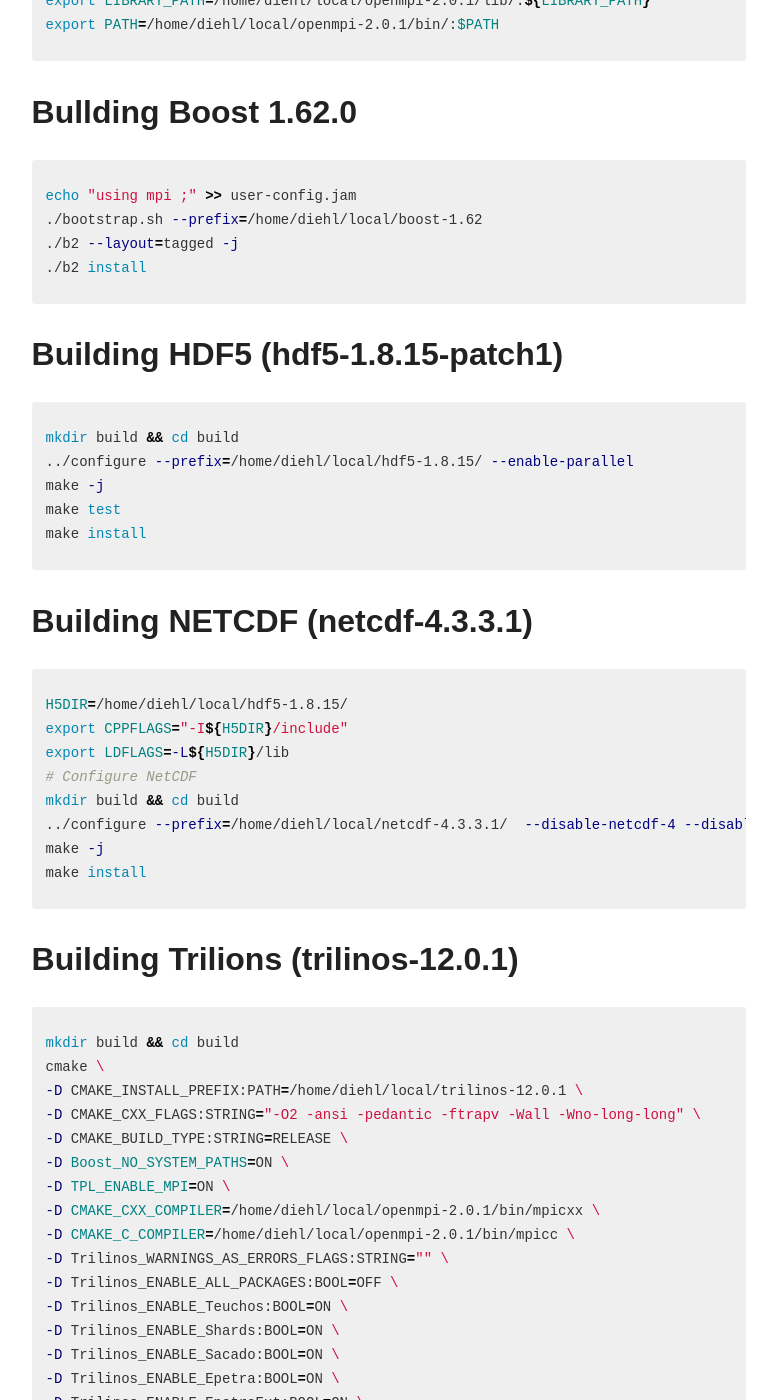
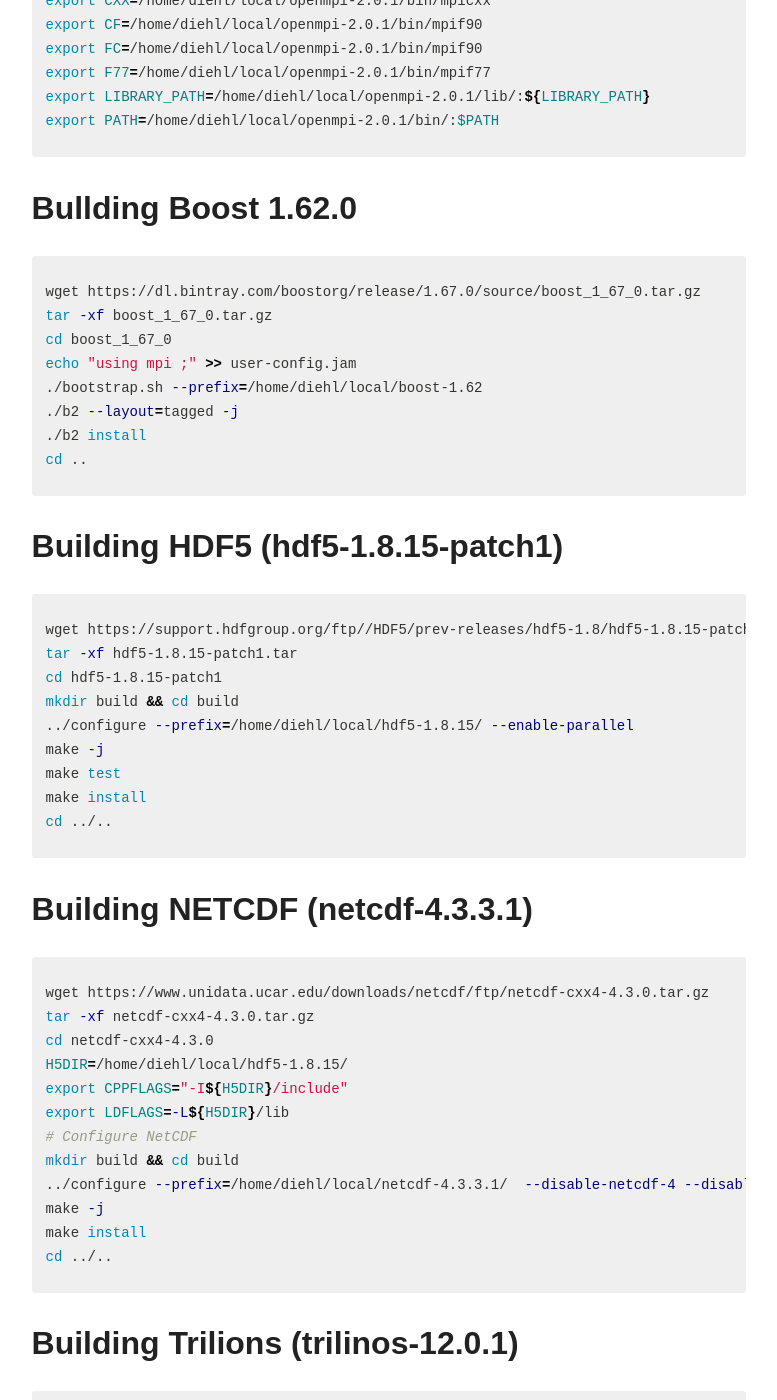
Before and after one commit to diehlpk/diehlpk.github.io, a Jekyll site: the page built from _posts/blog/2016-12-15-builing-peridigm.md, in a window 1280 px wide and 1400 px high, scrolled down 1257 px. Shown: the whole window, without its empty margins (348-1125 px from the left). Built offline with Jekyll 4.4.1, drawn with Linux system fonts in a browser that asks for light colours; nearby versions of some CDN libraries; some web fonts are replaced; some of the changed text lies outside the part shown.

Commit message:
Update the installation instructions for peridigm on ubuntu

```diff
--- a/_posts/blog/2016-12-15-builing-peridigm.md
+++ b/_posts/blog/2016-12-15-builing-peridigm.md
@@ -13,12 +13,16 @@ author: diehlpk
 * libblas-dev (Ubuntu package)
 * liblapack-dev (Ubuntu package)
 
-## Bulding [OpenMPI](http://www.open-mpi.de/software/ompi/v2.0/) 2.0.1
+## Bulding [OpenMPI](https://www.open-mpi.org/software/ompi/v2.1/) 2.0.1
 {% highlight bash %}
+wget https://download.open-mpi.org/release/open-mpi/v2.1/openmpi-2.1.0.tar.gz
+tar -xf openmpi-2.1.0.tar.gz
+cd cd openmpi-2.0.1
 mkdir build && cd build
 ../configure --prefix=/home/diehl/local/openmpi-2.0.1
 make -j
 make install
+cd ../..
 {% endhighlight %}
 Export path for the usage of the new compiler
 {% highlight bash %}
@@ -33,23 +37,34 @@ export PATH=/home/diehl/local/openmpi-2.0.1/bin/:$PATH
 
 ## Bullding [Boost](http://www.boost.org/users/download/) 1.62.0
 {% highlight bash %}
+wget https://dl.bintray.com/boostorg/release/1.67.0/source/boost_1_67_0.tar.gz
+tar -xf boost_1_67_0.tar.gz
+cd boost_1_67_0
 echo "using mpi ;" >> user-config.jam
 ./bootstrap.sh --prefix=/home/diehl/local/boost-1.62
 ./b2 --layout=tagged -j
 ./b2 install
+cd ..
 {% endhighlight %}
 
 ## Building [HDF5](https://www.hdfgroup.org/downloads/index.html) (hdf5-1.8.15-patch1)
 {% highlight bash %}
+wget https://support.hdfgroup.org/ftp//HDF5/prev-releases/hdf5-1.8/hdf5-1.8.15-patch1/src/hdf5-1.8.15-patch1.tar
+tar -xf hdf5-1.8.15-patch1.tar
+cd hdf5-1.8.15-patch1
 mkdir build && cd build
 ../configure --prefix=/home/diehl/local/hdf5-1.8.15/ --enable-parallel
 make -j
 make test
 make install
+cd ../..
 {% endhighlight %}
 
 ## Building [NETCDF](https://www.unidata.ucar.edu/downloads/netcdf/index.jsp) (netcdf-4.3.3.1)
 {% highlight bash %}
+wget https://www.unidata.ucar.edu/downloads/netcdf/ftp/netcdf-cxx4-4.3.0.tar.gz
+tar -xf netcdf-cxx4-4.3.0.tar.gz
+cd netcdf-cxx4-4.3.0
 H5DIR=/home/diehl/local/hdf5-1.8.15/
 export CPPFLAGS="-I${H5DIR}/include"
 export LDFLAGS=-L${H5DIR}/lib
@@ -58,10 +73,14 @@ mkdir build && cd build
 ../configure --prefix=/home/diehl/local/netcdf-4.3.3.1/  --disable-netcdf-4 --disable-dap --enable-parallel
 make -j
 make install
+cd ../..
 {% endhighlight %}
 
 ## Building [Trilions](https://trilinos.org/download/) (trilinos-12.0.1)
 {% highlight bash  %}
+wget https://github.com/trilinos/Trilinos/archive/trilinos-release-12-0-1.tar.gz
+tar -xf trilinos-release-12-0-1.tar.gz
+cd trilinos-release-12-0-1
 mkdir build && cd build
 cmake \
 -D CMAKE_INSTALL_PREFIX:PATH=/home/diehl/local/trilinos-12.0.1 \
@@ -121,6 +140,7 @@ cmake \
 ..
 make -j
 make install
+cd ../..
 {% endhighlight %}
 
 ## Building [Peridigm](https://peridigm.sandia.gov/) (1.4.1)
```
Also changed, not shown: other parts of _posts/blog/2016-12-15-builing-peridigm.md (+3 -3 lines), _posts/blog/2016-04-22-builing-peridigm-f-23.md (+1 -0 lines).
